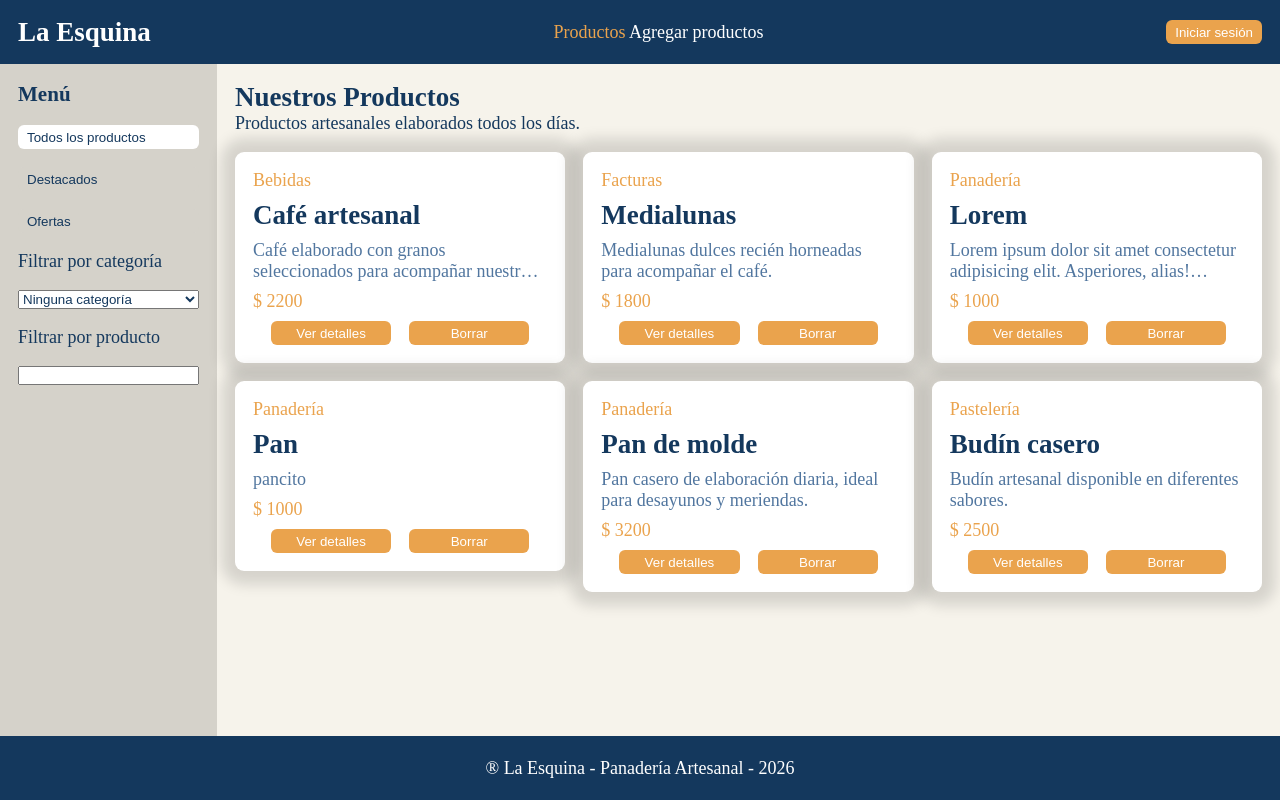
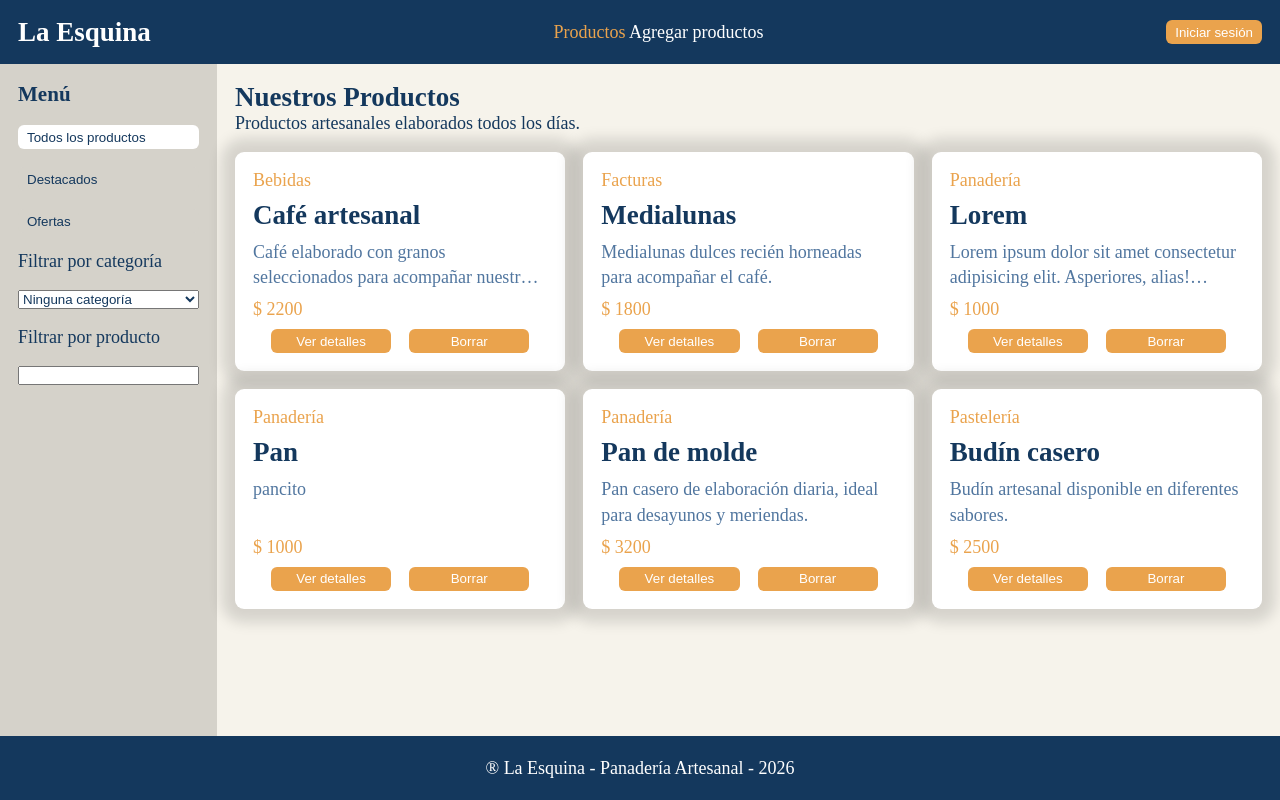
Before and after one commit to NDondero/Cafe-La-Esquina-UTN, an Angular app: page /productos in a window 1280 px wide. Built offline with nearby package versions, Linux system fonts and the light colour scheme; data requests are answered from the project's data file.

Commit message:
styles: altura minima para tarjetas

```diff
--- a/src/app/products/ui/product-card/product-card.css
+++ b/src/app/products/ui/product-card/product-card.css
@@ -26,4 +26,6 @@ article {
   -webkit-line-clamp: 2;
   line-clamp: 2;
   overflow: hidden;
+  line-height: 1.4;
+  min-block-size: 2lh;
 }
```
